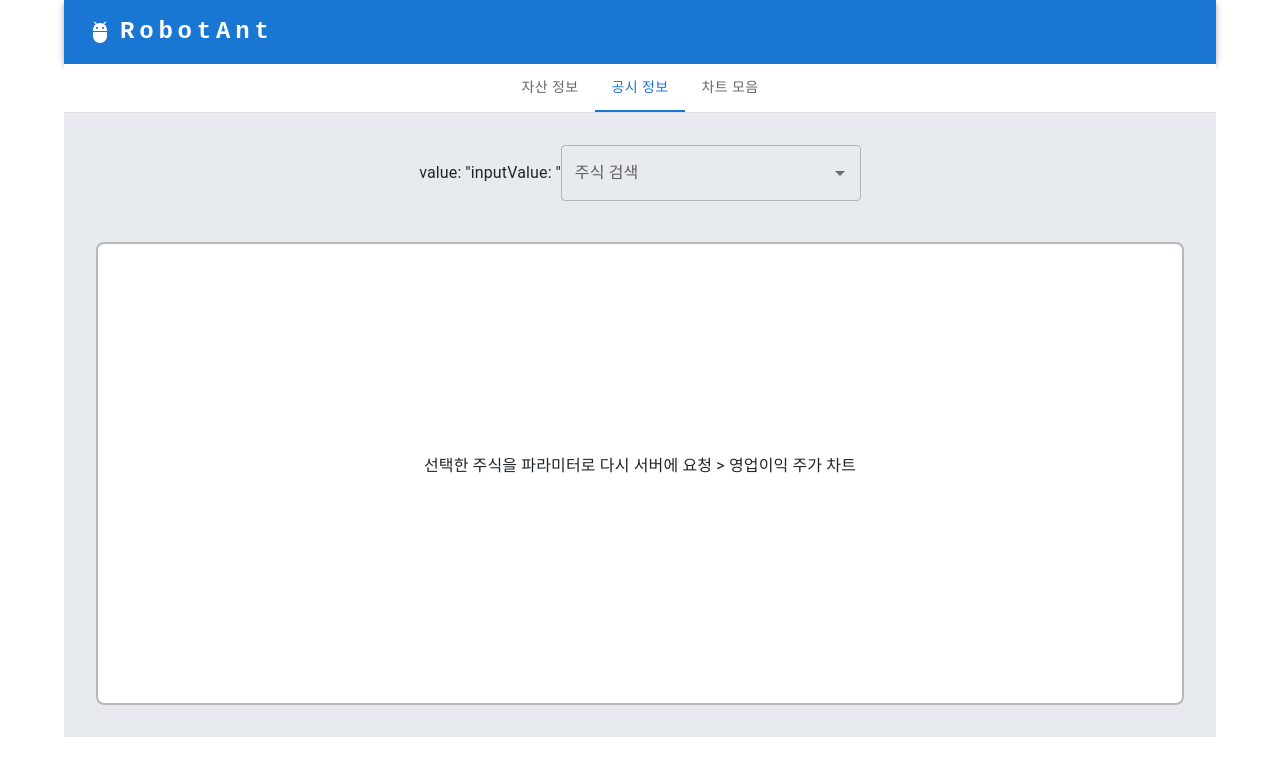
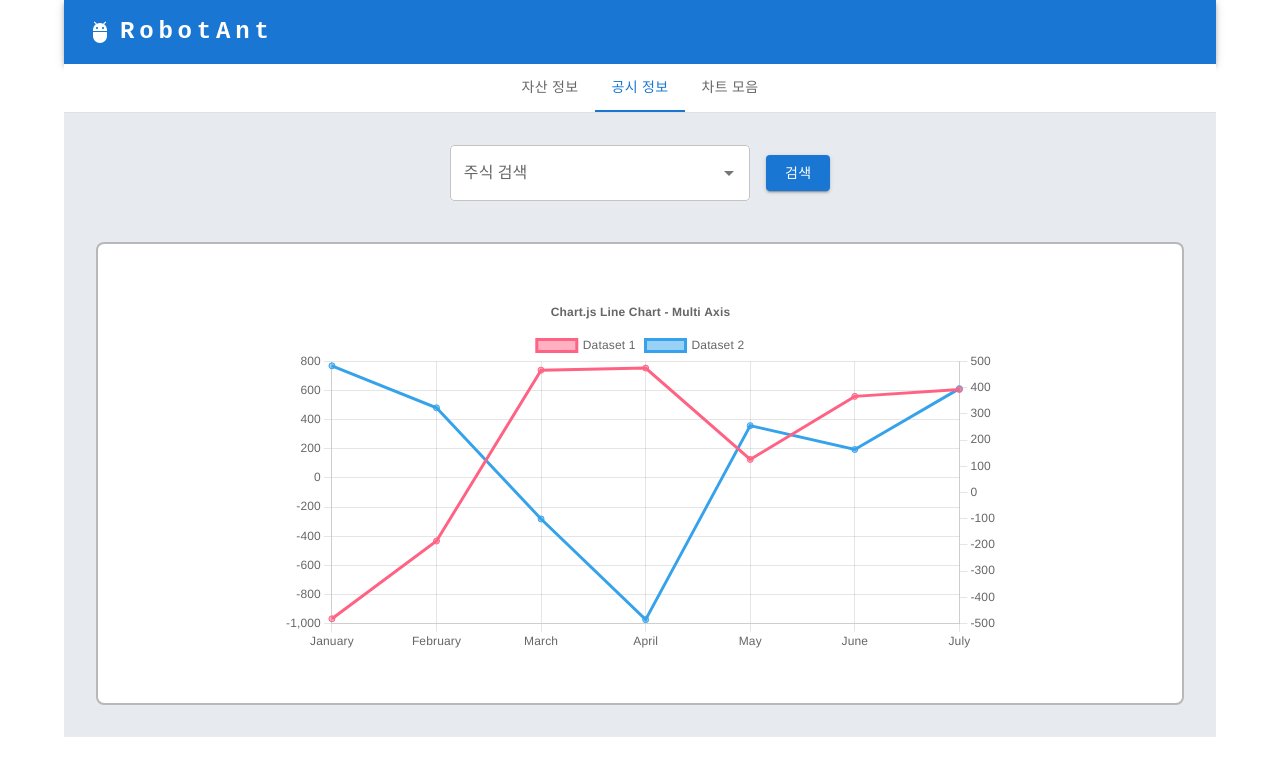
Before and after one commit to Robot-Ant/Front-End, a React (Create React App) app in the folder Client/: page / in a window 1280 px wide. Both pictures are taken after a click on the tab "공시 정보". Shown: the top 776 px of the page. Built offline with nearby package versions, Linux system fonts and the light colour scheme; no server answers; the HTML template or start-up script is replaced by a standard one.

Commit message:
update FinanceChart

```diff
--- /dev/null
+++ b/Client/src/components/FinanceLineChart.js
@@ -0,0 +1,79 @@
+import React from 'react';
+import {
+  Chart as ChartJS,
+  CategoryScale,
+  LinearScale,
+  PointElement,
+  LineElement,
+  Title,
+  Tooltip,
+  Legend,
+} from 'chart.js';
+import { Line } from 'react-chartjs-2';
+import faker from 'faker';
+
+ChartJS.register(
+  CategoryScale,
+  LinearScale,
+  PointElement,
+  LineElement,
+  Title,
+  Tooltip,
+  Legend
+);
+
+export const options = {
+  responsive: true,
+  interaction: {
+    mode: 'index',
+    intersect: false,
+  },
+  stacked: false,
+  plugins: {
+    title: {
+      display: true,
+      text: 'Chart.js Line Chart - Multi Axis',
+    },
+  },
+  scales: {
+    y: {
+      type: 'linear',
+      display: true,
+      position: 'left'
+    },
+    y1: {
+      type: 'linear',
+      position: 'right',
+      display: true,
+      grid: {
+        drawOnChartArea: false,
+      },
+    },
+  },
+};
+
+const labels = ['January', 'February', 'March', 'April', 'May', 'June', 'July'];
+
+export const data = {
+  labels,
+  datasets: [
+    {
+      label: 'Dataset 1',
+      data: labels.map(() => faker.datatype.number({ min: -1000, max: 1000 })),
+      borderColor: 'rgb(255, 99, 132)',
+      backgroundColor: 'rgba(255, 99, 132, 0.5)',
+      yAxisID: 'y',
+    },
+    {
+      label: 'Dataset 2',
+      data: labels.map(() => faker.datatype.number({ min: -1000, max: 1000 })),
+      borderColor: 'rgb(53, 162, 235)',
+      backgroundColor: 'rgba(53, 162, 235, 0.5)',
+      yAxisID: 'y1',
+    },
+  ],
+};
+
+export default function FinanceLineChart() {
+  return <Line options={options} data={data} />;
+}
--- a/Client/src/pages/Page2.js
+++ b/Client/src/pages/Page2.js
@@ -4,11 +4,13 @@ import { useEffect, useState } from "react";
 import TextField from '@mui/material/TextField';
 import Autocomplete from '@mui/material/Autocomplete';
 import axios from 'axios';
+import Button from '@mui/material/Button';
+import FinanceLineChart from '../components/FinanceLineChart';
 
 function Page2() {
   const [value, setValue] = useState('');
-    const [inputValue, setInputValue] = useState('');
   const [financeList, setFinanceList] = useState([]);
+  const [financeData, setFinanceData] = useState({});
 
   useEffect(() => {
     axios.get('http://localhost:5000/finance/list')
@@ -18,30 +20,42 @@ function Page2() {
       })
   }, [])
 
+  function getFinanceData(){
+    console.log(value)
+    if(value){
+      axios.get('http://localhost:5000/finance/data', {
+      params: {
+        id: value
+      }
+      })
+      .then(res => setFinanceData(res.data))
+      .catch(function (error) {
+        console.log(error);
+      })
+    }
+  }
+
   return (
     <Container>
       <AutocompleteBox>
-                <div>{`value: ${value !== null ? `'${value}'` : 'null'}`}</div>
-                <div>{`inputValue: '${inputValue}'`}</div>
         <br />
-                <Autocomplete
+        <Autocomplete style={{backgroundColor:'white', borderRadius:3}}
           value={value}
           onChange={(event, newValue) => {
             setValue(newValue);
           }}
-                    inputValue={inputValue}
-                    onInputChange={(event, newInputValue) => {
-                        setInputValue(newInputValue);
-                    }}
           id="controllable-states-demo"
-                    options= {financeList}
+          options= {['카카오']}
           sx={{ width: 300 }}
           renderInput={(params) => <TextField {...params} label="주식 검색" />}
         />
+        <Button style={{marginLeft:'1.5%'}}variant="contained" onClick={getFinanceData}>검색</Button>
       </AutocompleteBox>
 
       <TradeContainer>
-                <p>선택한 주식을 파라미터로 다시 서버에 요청 > 영업이익 주가 차트</p>
+        <ChartBox>
+          <FinanceLineChart items = {financeData}></FinanceLineChart>
+        </ChartBox>
       </TradeContainer>
     </Container>
   );
@@ -86,14 +100,19 @@ const TradeContainer = styled.div`
   border-radius: 8px;
 `
 
-const FontBox = styled.div`
-  font-size: 1.3vw;
+const ChartBox = styled.div`
+  height: 100%;
+  width: 100%;
+  display: flex;
+  align-items: center;
+  justify-content: center;
+  overflow: hidden;
 
   @media only screen and (max-width: 720px) {
-    font-size: 1em;
+  overflow: scroll;
   }
 
-  @media only screen and (min-width: 721px) {
-    font-size: 1.5em;
+  @media only screen and (min-width: 1200px) {
+  width: 66%;
   }
 `
```
Lines whose indentation alone changed are shown as unchanged.
